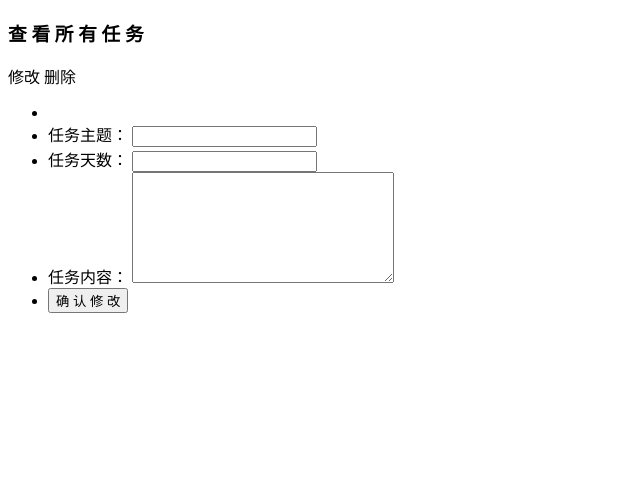
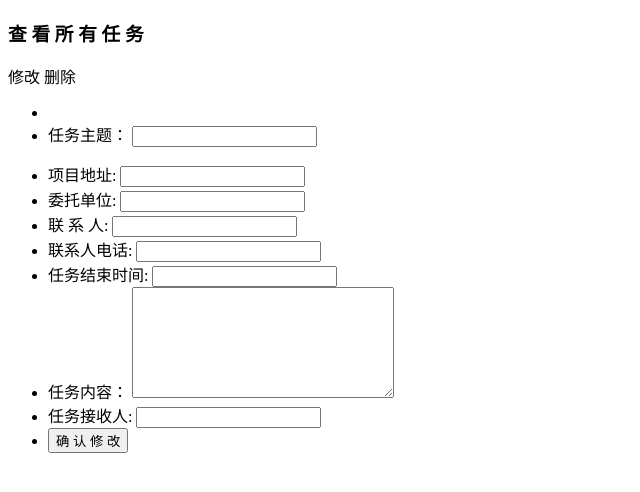
Before and after one commit to 775956948/zzhj, a Java web app: page /task/queryAllTask.html in a window 1280 px wide. Shown: the top 492 px of the page, without its empty margins (0-640 px from the left). Run offline with Spring Boot 4, a stand-in JSP engine, Linux system fonts and the light colour scheme; the project's own start-up code is not run, and a stand-in starts its controllers and pages.

Commit message:
7-3 snapshort3

```diff
--- a/zzhjOa/WebRoot/task/queryAllTask.html
+++ b/zzhjOa/WebRoot/task/queryAllTask.html
@@ -17,18 +17,37 @@
             <li>
                 <input type="hidden" name="userid">
             </li>
-            <li style="height=40px">
+            <li style="height:40px">
                 <span>任务主题：</span>
                 <input type="text" name="taskTheme">
             </li>
-
             <li>
-                <span>任务天数：</span>
-                <input type="number" name="taskDay">
+                <span>项目地址:</span>
+                <input type="text" name="taskAddress" >
+            </li>
+            <li>
+                <span>委托单位:</span>
+                <input type="text" name="entrustedUnit" >
+            </li>
+            <li>
+                <span>联 系 人:</span>
+                <input type="text" name="client" >
+            </li>
+            <li>
+                <span>联系人电话:</span>
+                <input type="text" name="clientPhone" onblur="if(!(/^1(3|4|5|7|8)\d{9}$/.test($(this).val()))){$(this).val('')}">
+            </li>
+            <li>
+                <span>任务结束时间:</span>
+                <input type="text" name="successDate" id="JsDate2">
             </li>
             <li>
                 <span>任务内容：</span>
-                <textarea type="text" name="taskText" rows="7" cols="30"></textarea>
+                <textarea  name="taskText" rows="7" cols="30"></textarea>
+            </li>
+            <li>
+                <span>任务接收人:</span>
+                <input name="taskReceive" readonly="readonly">
             </li>
             <li>
                 <input type="button" class="button-task"  onclick="submitTask()" value="确 认 修 改">
@@ -41,7 +60,10 @@
  <table id="allTeskDg"></table>
 
 <script type="text/javascript">
-
+    $('#JsDate2').datebox({
+        required:true,
+        editable:false
+    });
     //初始化弹窗 修改任务
     function changeTask() {
     	var checkTask = $('#allTeskDg').datagrid('getSelected');
@@ -49,11 +71,17 @@
 	        $('#changeTask').dialog({
 	            closed: false, //更改 显示隐藏
 	            cache: false,//是否缓存
+                height:600,
 	            onOpen:function(){
 	            	 $("input[name = userid]").val(checkTask.id);
 	                 $("input[name = taskTheme]").val(checkTask.taskTheme);
-	                 $("input[name = taskDay]").val(checkTask.taskDay);
 	                 $("textarea[name = taskText]").val(checkTask.taskText);
+                    $("input[name = taskAddress]").val(checkTask.taskAddress);
+                    $("input[name = entrustedUnit]").val(checkTask.entrustedUnit);
+                    $("input[name = client]").val(checkTask.client);
+                    $("input[name = clientPhone]").val(checkTask.clientPhone);
+                    $("input[name = taskReceive]").val(checkTask.recipient);
+                    $("#JsDate2").datebox('setValue',checkTask.successDate)
 	            }
 	        });
 	        } else {
@@ -74,7 +102,10 @@
             {field: 'taskTheme', title: '任务主题'},
             {field: 'taskText', title: '任务内容'},
             {field: 'userName', title: '发布人'},
-            {field: 'taskDay', title: '任务天数'},
+            {field: 'taskAddress; ', title: '项目地址'},
+            {field: 'entrustedUnit; ', title: '委托单位'},
+            {field: 'client ', title: '委托人'},
+            {field: 'clientPhone; ', title: '委托人联系电话'},
             {field: 'taskDate', title: '任务发布日期', width: 100},
             {field: 'recipient', title: '接收人'},
             {field: 'implement', title: '执行人'},
@@ -90,6 +121,8 @@
                 return htmlstr;
             }, width: 300
             },
+            {field: 'taskPhase', title: '任务阶段'},
+            {field: 'inspection', title: '质检检测'},
             {field: 'state', title: '任务状态'}
         ]]
     });
@@ -97,7 +130,13 @@
     //提交
     function submitTask() {
         var number = 0;
-        if($("input[name=taskTheme]").val()==""||$("input[name=taskDay]").val()==""||$("textarea[name=taskText]").val()==""){
+        if($("input[name=taskTheme]").val()==""||
+                $("input[name=taskAddress]").val()==""||
+                $("input[name=entrustedUnit]").val()==""||
+                $("input[name=client]").val()==""||
+                $("input[name=clientPhone]").val()==""||
+                $("input[name=successDate]").val()==""||
+                $("textarea[name=taskText]").val()==""){
             number=number+1;
         }
         if (number == 0) {
@@ -107,8 +146,12 @@
                 data: {
                     id: $("input[name = userid]").val(),
                     taskTheme: $("input[name = taskTheme]").val(),
-                    taskDay: $("input[name = taskDay]").val(),
-                    taskText: $("textarea[name = taskText]").val()
+                    taskText: $("textarea[name = taskText]").val(),
+                    taskAddress: $("input[name =taskAddress ]").val(),
+                    entrustedUnit: $("input[name =entrustedUnit ]").val(),
+                    client: $("input[name =client ]").val(),
+                    clientPhone: $("input[name =clientPhone ]").val(),
+                    successDate: $("input[name =successDate ]").val()
                 },
                 success: function (data) {
                     if(data>0){
```
Also changed, not shown: 1 other file.
